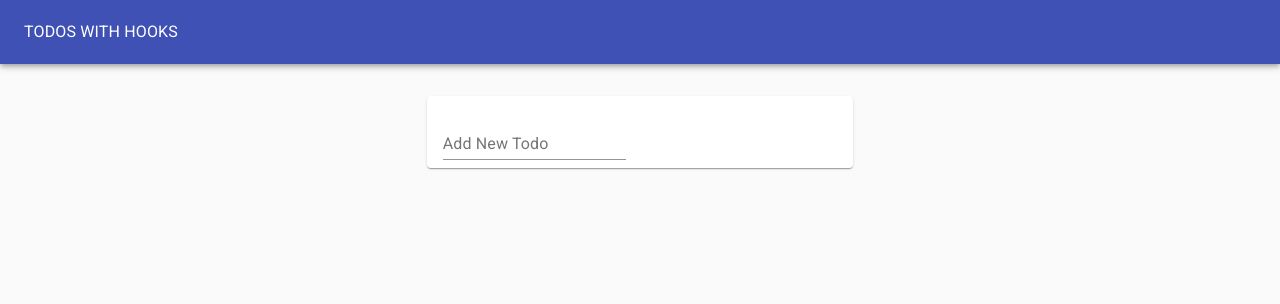
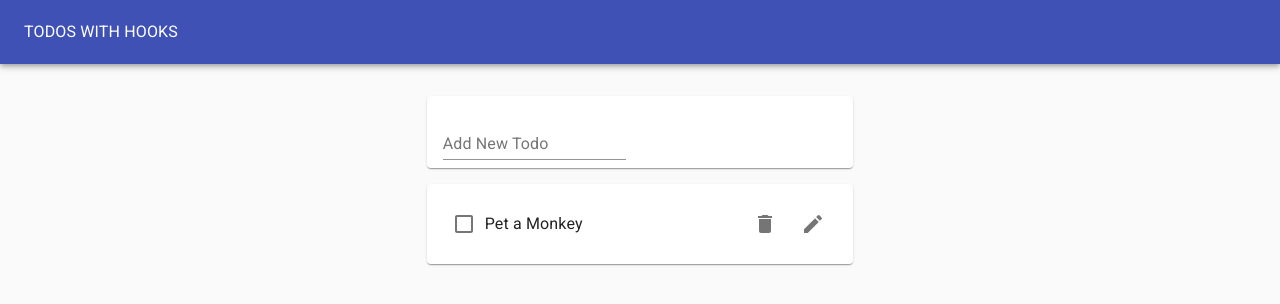
Before and after one commit to ThinhTranA/ReactCodeSnippets, a React (Create React App) app in the folder todos-hooks/: page / in a window 1280 px wide. Shown: the top 304 px of the page. Built offline with nearby package versions, Linux system fonts and the light colour scheme.

Commit message:
Create UseLocalStorage State Hook

```diff
--- a/todos-hooks/src/TodoApp.js
+++ b/todos-hooks/src/TodoApp.js
@@ -10,13 +10,8 @@
 import uuid from "uuid/v4";
 
 function TodoApp() {
-  const initialTodos = JSON.parse(window.localStorage.getItem('todos') || "[]");
+  const initialTodos = [{id: 1, task: "Pet a Monkey", completed: false}]
   const {todos, addTodo,removeTodo, toggleTodo, editTodo} = useTodoState(initialTodos);
-  // const initialTodos = [
-  //   { id: 1, task: "Clean Fishtank", completed: false },
-  //   { id: 2, task: "Wash Car", completed: true },
-  //   { id: 3, task: "Grow Beard", completed: false }
-  // ];
 
   useEffect(() => {
     window.localStorage.setItem('todos', JSON.stringify(todos));
--- a/todos-hooks/src/hooks/useTodoState.js
+++ b/todos-hooks/src/hooks/useTodoState.js
@@ -1,8 +1,9 @@
-import { useState } from "react";
+import useLocalStorageState from './userLocalStorageState'
 import uuid from 'uuid/v4';
 
+
 export default initialTodos => {
-  const [todos, setTodos] = useState(initialTodos);
+  const [todos, setTodos] = useLocalStorageState("todos",initialTodos);
 
   return {
     todos,
--- /dev/null
+++ b/todos-hooks/src/hooks/userLocalStorageState.js
@@ -0,0 +1,23 @@
+import {useState, useEffect} from 'react'
+import { stat } from 'fs';
+
+function UseLocalStorageState(key, defaultVal){
+
+    const [state, setState] = useState(() => {
+        let val;
+        try{
+            val = JSON.parse(window.localStorage.getItem(key) || String(defaultVal))
+        }
+        catch(e){
+            val = defaultVal;
+        }
+
+        return val;
+    });
+    useEffect(() => {
+        window.localStorage.setItem(key, JSON.stringify(state))
+    }, [state]);
+    return [state, setState];
+}
+
+export default  UseLocalStorageState;
```
